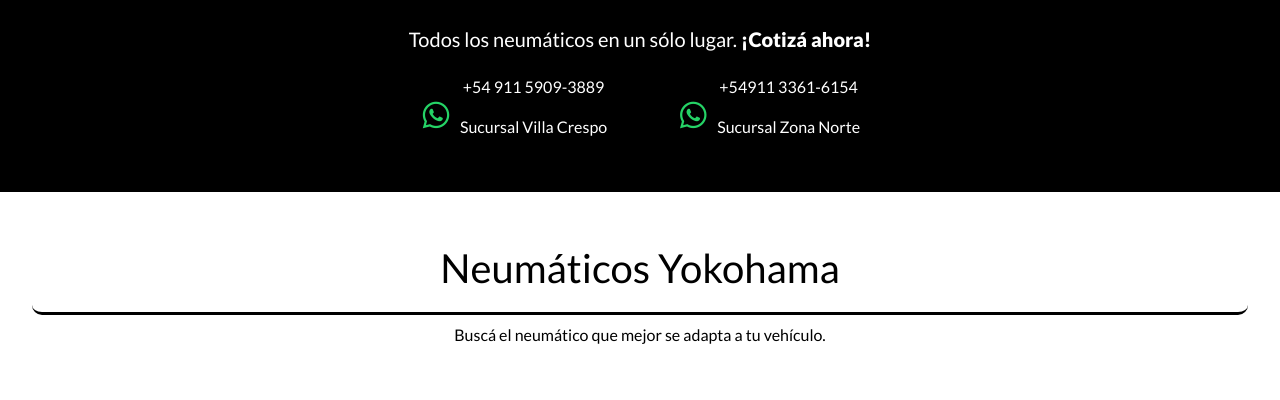
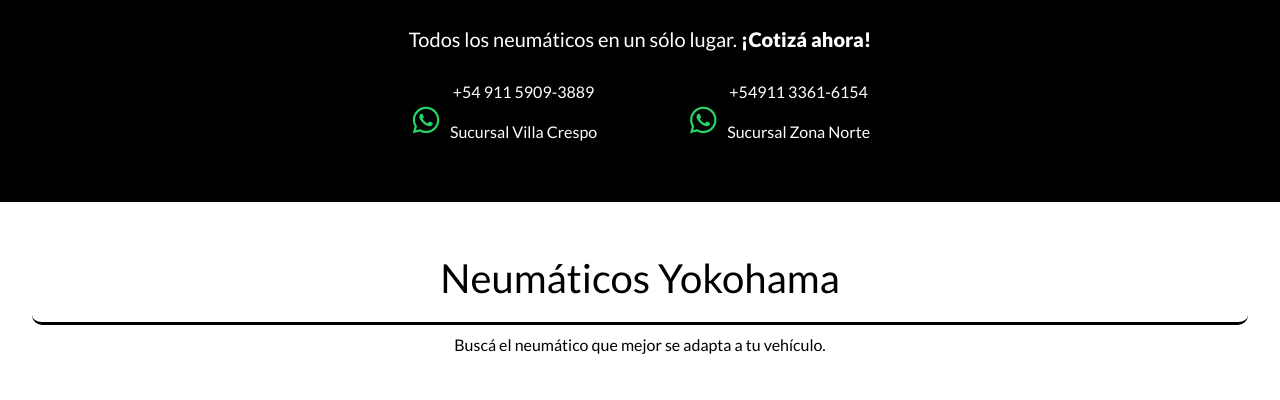
Before and after one commit to uservick/NC, a website: page index.html in a window 1280 px wide. Shown: the part 130-530 px from the top of the page. Drawn offline with nearby package versions, Linux system fonts and the light colour scheme.

Commit message:
modificacion boton wpp

```diff
--- a/scss/prueba.scss
+++ b/scss/prueba.scss
@@ -184,7 +184,7 @@
             font-size: 1rem;
             text-decoration: none;
             border-radius: 30px;
-            padding: 5px 10px;
+            padding: 10px 20px;
 
             i {
                 color: #25d366;
@@ -212,7 +212,7 @@
             font-size: 1rem;
             text-decoration: none;
             border-radius: 30px;
-            padding: 5px 10px;
+            padding: 10px 20px;
 
             i {
                 color: #25d366;
```
Also changed, not shown: css/prueba.css.
